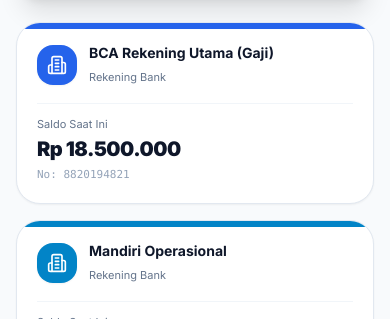
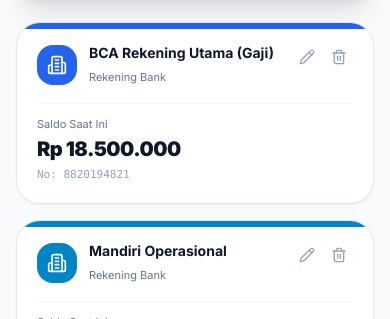
Before and after one commit to nandaekonew/navi-keuangan, a Next.js app: page /accounts in a window 390 px wide. Shown: the part 413-732 px from the top of the page. Built offline with nearby package versions, Linux system fonts and the light colour scheme; no server answers; the database is empty.

Commit message:
feat: tambahkan fitur edit tagihan rutin dan dompet akun

```diff
--- a/src/app/(dashboard)/accounts/page.tsx
+++ b/src/app/(dashboard)/accounts/page.tsx
@@ -14,7 +14,9 @@ import {
   ArrowLeftRight,
   Plus,
   Trash2,
+  Pencil,
 } from 'lucide-react';
+import { Account } from '@/types';
 
 const accountIcons: Record<string, any> = {
   bank: Building2,
@@ -35,6 +37,7 @@ const accountTypeLabels: Record<string, string> = {
 export default function AccountsPage() {
   const { accounts, deleteAccount, setTransferOpen } = useNaviStore();
   const [isAccountModalOpen, setIsAccountModalOpen] = useState(false);
+  const [accountToEdit, setAccountToEdit] = useState<Account | null>(null);
 
   const totalBalance = accounts.reduce((sum, a) => sum + a.balance, 0);
 
@@ -60,7 +63,10 @@ export default function AccountsPage() {
             <span>Transfer Saldo</span>
           </button>
           <button
-            onClick={() => setIsAccountModalOpen(true)}
+            onClick={() => {
+              setAccountToEdit(null);
+              setIsAccountModalOpen(true);
+            }}
             className="inline-flex items-center gap-1.5 px-3.5 py-2 text-xs font-bold rounded-xl bg-emerald-600 hover:bg-emerald-700 text-white shadow-md shadow-emerald-500/20 transition"
           >
             <Plus className="w-4 h-4" />
@@ -127,6 +133,17 @@ export default function AccountsPage() {
                   </div>
                 </div>
 
+                <div className="flex items-center gap-1 sm:opacity-0 sm:group-hover:opacity-100 transition">
+                  <button
+                    onClick={() => {
+                      setAccountToEdit(acc);
+                      setIsAccountModalOpen(true);
+                    }}
+                    title="Ubah Rekening"
+                    className="p-1.5 text-slate-400 hover:text-emerald-600 hover:bg-slate-100 dark:hover:bg-slate-800 rounded-lg transition"
+                  >
+                    <Pencil className="w-4 h-4" />
+                  </button>
                   {accounts.length > 1 && (
                     <button
                       onClick={() => {
@@ -135,11 +152,12 @@ export default function AccountsPage() {
                         }
                       }}
                       title="Hapus Rekening"
-                    className="opacity-0 group-hover:opacity-100 p-1 text-slate-300 hover:text-red-500 rounded transition"
+                      className="p-1.5 text-slate-400 hover:text-red-500 hover:bg-red-50 dark:hover:bg-red-950/40 rounded-lg transition"
                     >
                       <Trash2 className="w-4 h-4" />
                     </button>
                   )}
+                </div>
               </div>
 
               <div className="mt-4 pt-3 border-t border-slate-100 dark:border-slate-800/80">
@@ -162,7 +180,11 @@ export default function AccountsPage() {
 
       <AccountModal
         isOpen={isAccountModalOpen}
-        onClose={() => setIsAccountModalOpen(false)}
+        onClose={() => {
+          setIsAccountModalOpen(false);
+          setAccountToEdit(null);
+        }}
+        accountToEdit={accountToEdit}
       />
     </div>
   );
--- a/src/components/forms/AccountModal.tsx
+++ b/src/components/forms/AccountModal.tsx
@@ -1,18 +1,19 @@
 'use client';
 
-import React, { useState } from 'react';
+import React, { useState, useEffect } from 'react';
 import { Modal } from '@/components/ui/Modal';
 import { useNaviStore } from '@/lib/store/useNaviStore';
-import { AccountType } from '@/types';
+import { Account, AccountType } from '@/types';
 import { parseRupiahInput } from '@/lib/utils';
 
 interface AccountModalProps {
   isOpen: boolean;
   onClose: () => void;
+  accountToEdit?: Account | null;
 }
 
-export function AccountModal({ isOpen, onClose }: AccountModalProps) {
-  const { addAccount, household } = useNaviStore();
+export function AccountModal({ isOpen, onClose, accountToEdit }: AccountModalProps) {
+  const { addAccount, updateAccount, household } = useNaviStore();
 
   const [name, setName] = useState('');
   const [type, setType] = useState<AccountType>('bank');
@@ -20,6 +21,24 @@ export function AccountModal({ isOpen, onClose }: AccountModalProps) {
   const [balance, setBalance] = useState<number>(0);
   const [balanceStr, setBalanceStr] = useState('');
   const [color, setColor] = useState('#2563eb');
+
+  useEffect(() => {
+    if (accountToEdit) {
+      setName(accountToEdit.name);
+      setType(accountToEdit.type);
+      setAccountNumber(accountToEdit.account_number || '');
+      setBalance(accountToEdit.balance);
+      setBalanceStr(accountToEdit.balance > 0 ? accountToEdit.balance.toLocaleString('id-ID') : '');
+      setColor(accountToEdit.color || '#2563eb');
+    } else {
+      setName('');
+      setType('bank');
+      setAccountNumber('');
+      setBalance(0);
+      setBalanceStr('');
+      setColor('#2563eb');
+    }
+  }, [accountToEdit, isOpen]);
 
   const handleBalanceChange = (e: React.ChangeEvent<HTMLInputElement>) => {
     const val = parseRupiahInput(e.target.value);
@@ -31,6 +50,15 @@ export function AccountModal({ isOpen, onClose }: AccountModalProps) {
     e.preventDefault();
     if (!name.trim()) return;
 
+    if (accountToEdit) {
+      updateAccount(accountToEdit.id, {
+        name: name.trim(),
+        type,
+        account_number: accountNumber.trim() || undefined,
+        balance,
+        color,
+      });
+    } else {
       addAccount({
         household_id: household.id,
         name: name.trim(),
@@ -39,11 +67,8 @@ export function AccountModal({ isOpen, onClose }: AccountModalProps) {
         balance,
         color,
       });
+    }
 
-    setName('');
-    setAccountNumber('');
-    setBalance(0);
-    setBalanceStr('');
     onClose();
   };
 
@@ -51,8 +76,12 @@ export function AccountModal({ isOpen, onClose }: AccountModalProps) {
     <Modal
       isOpen={isOpen}
       onClose={onClose}
-      title="Tambah Rekening / Dompet Baru"
-      subtitle="Kelola rekening bank, e-wallet, uang kas fisik, atau pos tabungan keluarga"
+      title={accountToEdit ? 'Ubah Rekening / Dompet' : 'Tambah Rekening / Dompet Baru'}
+      subtitle={
+        accountToEdit
+          ? 'Perbarui detail nama, nomor rekening, saldo, atau warna'
+          : 'Kelola rekening bank, e-wallet, uang kas fisik, atau pos tabungan keluarga'
+      }
       maxWidth="md"
     >
       <form onSubmit={handleSubmit} className="space-y-4">
@@ -104,7 +133,7 @@ export function AccountModal({ isOpen, onClose }: AccountModalProps) {
 
         <div>
           <label className="block text-xs font-semibold text-slate-500 dark:text-slate-400 mb-1">
-            Saldo Awal (Rp)
+            {accountToEdit ? 'Saldo Rekening (Rp)' : 'Saldo Awal (Rp)'}
           </label>
           <input
             type="text"
@@ -140,7 +169,7 @@ export function AccountModal({ isOpen, onClose }: AccountModalProps) {
             type="submit"
             className="w-full py-3 rounded-2xl text-xs font-bold bg-emerald-600 hover:bg-emerald-700 text-white shadow-md shadow-emerald-500/20 transition"
           >
-            Simpan Rekening
+            {accountToEdit ? 'Simpan Perubahan' : 'Simpan Rekening'}
           </button>
         </div>
       </form>
--- a/src/components/forms/BillModal.tsx
+++ b/src/components/forms/BillModal.tsx
@@ -1,17 +1,19 @@
 'use client';
 
-import React, { useState } from 'react';
+import React, { useState, useEffect } from 'react';
 import { Modal } from '@/components/ui/Modal';
 import { useNaviStore } from '@/lib/store/useNaviStore';
+import { RecurringBill } from '@/types';
 import { parseRupiahInput } from '@/lib/utils';
 
 interface BillModalProps {
   isOpen: boolean;
   onClose: () => void;
+  billToEdit?: RecurringBill | null;
 }
 
-export function BillModal({ isOpen, onClose }: BillModalProps) {
-  const { addRecurringBill, accounts, categories, household } = useNaviStore();
+export function BillModal({ isOpen, onClose, billToEdit }: BillModalProps) {
+  const { addRecurringBill, updateRecurringBill, accounts, categories, household } = useNaviStore();
 
   const [name, setName] = useState('');
   const [amount, setAmount] = useState<number>(0);
@@ -23,6 +25,32 @@ export function BillModal({ isOpen, onClose }: BillModalProps) {
   );
   const [notes, setNotes] = useState('');
 
+  useEffect(() => {
+    if (billToEdit) {
+      setName(billToEdit.name);
+      setAmount(billToEdit.amount);
+      setAmountStr(billToEdit.amount > 0 ? billToEdit.amount.toLocaleString('id-ID') : '');
+      setDueDay(billToEdit.due_day);
+      setPreferredAccountId(billToEdit.preferred_account_id || accounts[0]?.id || '');
+      setCategoryId(
+        billToEdit.category_id ||
+          categories.find((c) => c.name.includes('Tagihan') || c.type === 'expense')?.id ||
+          ''
+      );
+      setNotes(billToEdit.notes || '');
+    } else {
+      setName('');
+      setAmount(0);
+      setAmountStr('');
+      setDueDay(10);
+      setPreferredAccountId(accounts[0]?.id || '');
+      setCategoryId(
+        categories.find((c) => c.name.includes('Tagihan') || c.type === 'expense')?.id || ''
+      );
+      setNotes('');
+    }
+  }, [billToEdit, isOpen, accounts, categories]);
+
   const handleAmountChange = (e: React.ChangeEvent<HTMLInputElement>) => {
     const val = parseRupiahInput(e.target.value);
     setAmount(val);
@@ -33,6 +61,16 @@ export function BillModal({ isOpen, onClose }: BillModalProps) {
     e.preventDefault();
     if (!name.trim() || amount <= 0) return;
 
+    if (billToEdit) {
+      updateRecurringBill(billToEdit.id, {
+        name: name.trim(),
+        amount,
+        due_day: Number(dueDay),
+        preferred_account_id: preferredAccountId || null,
+        category_id: categoryId || null,
+        notes: notes.trim() || null,
+      });
+    } else {
       addRecurringBill({
         household_id: household.id,
         name: name.trim(),
@@ -43,11 +81,8 @@ export function BillModal({ isOpen, onClose }: BillModalProps) {
         notes: notes.trim() || undefined,
         is_paid: false,
       });
+    }
 
-    setName('');
-    setAmount(0);
-    setAmountStr('');
-    setNotes('');
     onClose();
   };
 
@@ -55,8 +90,12 @@ export function BillModal({ isOpen, onClose }: BillModalProps) {
     <Modal
       isOpen={isOpen}
       onClose={onClose}
-      title="Tambah Tagihan Rutin Bulanan"
-      subtitle="Catat kewajiban berkala keluarga (Listrik PLN, WiFi, PDAM, SPP Anak, BPJS)"
+      title={billToEdit ? 'Ubah Tagihan Rutin Bulanan' : 'Tambah Tagihan Rutin Bulanan'}
+      subtitle={
+        billToEdit
+          ? 'Perbarui nominal, tanggal jatuh tempo, rekening, atau catatan'
+          : 'Catat kewajiban berkala keluarga (Listrik PLN, WiFi, PDAM, SPP Anak, BPJS)'
+      }
       maxWidth="md"
     >
       <form onSubmit={handleSubmit} className="space-y-4">
@@ -162,7 +201,7 @@ export function BillModal({ isOpen, onClose }: BillModalProps) {
             type="submit"
             className="w-full py-3 rounded-2xl text-xs font-bold bg-emerald-600 hover:bg-emerald-700 text-white shadow-md shadow-emerald-500/20 transition"
           >
-            Simpan Tagihan Rutin
+            {billToEdit ? 'Simpan Perubahan Tagihan' : 'Simpan Tagihan Rutin'}
           </button>
         </div>
       </form>
--- a/src/lib/store/useNaviStore.ts
+++ b/src/lib/store/useNaviStore.ts
@@ -281,6 +281,7 @@ interface NaviStoreState {
 
   // Tagihan Rutin
   addRecurringBill: (bill: Omit<RecurringBill, 'id' | 'created_at'>) => void;
+  updateRecurringBill: (id: string, data: Partial<RecurringBill>) => void;
   payRecurringBill: (billId: string, accountId?: string) => void;
   toggleBillPaidStatus: (billId: string) => void;
   deleteRecurringBill: (billId: string) => void;
@@ -645,6 +646,23 @@ export const useNaviStore = create<NaviStoreState>()(
         }
       },
 
+      updateRecurringBill: (id, data) => {
+        set((s) => ({
+          recurringBills: s.recurringBills.map((b) => (b.id === id ? { ...b, ...data } : b)),
+        }));
+
+        if (isSupabaseConfigured()) {
+          const supabase = createClient();
+          supabase
+            .from('recurring_bills')
+            .update(data)
+            .eq('id', id)
+            .then(({ error }) => {
+              if (error) console.error('Error updating recurring bill in Supabase:', error);
+            });
+        }
+      },
+
       payRecurringBill: (billId, accountId) => {
         const state = get();
         const bill = state.recurringBills.find((b) => b.id === billId);
--- a/src/types/index.ts
+++ b/src/types/index.ts
@@ -92,6 +92,6 @@ export interface RecurringBill {
   due_day: number;
   is_paid: boolean;
   last_paid_at?: string | null;
-  notes?: string;
+  notes?: string | null;
   created_at?: string;
 }
```
Also changed, not shown: src/app/(dashboard)/bills/page.tsx (+30 -3 lines). Lines whose indentation alone changed are shown as unchanged.
